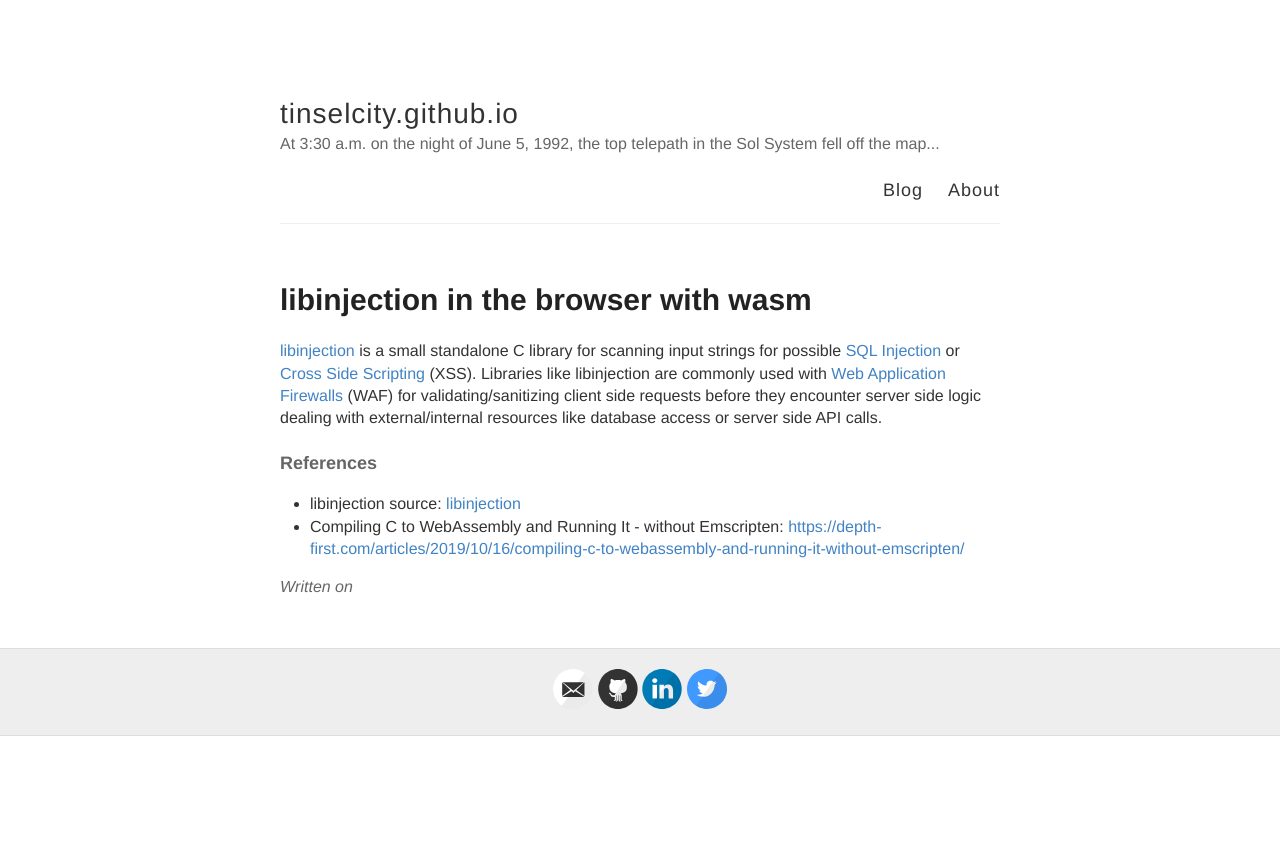
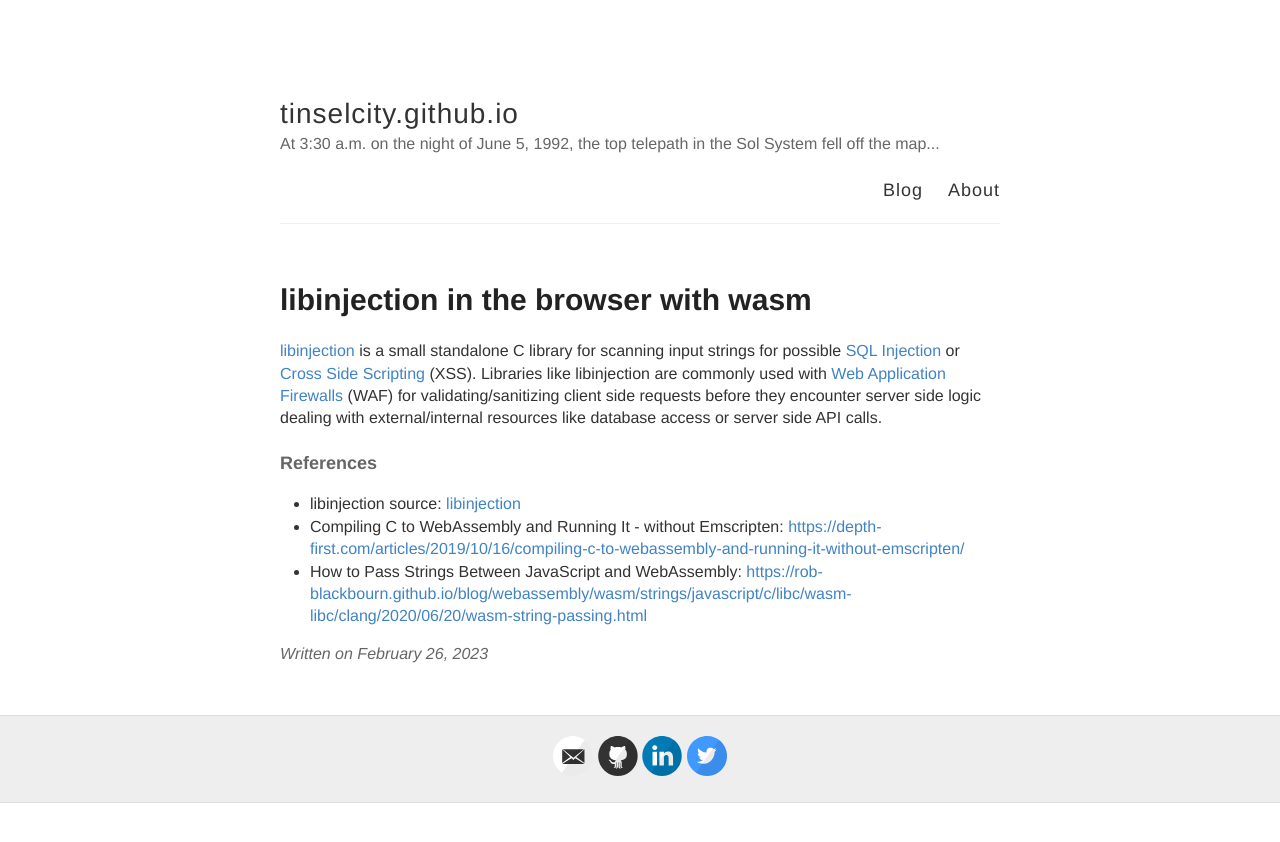
Before and after one commit to tinselcity/tinselcity.github.io, a Jekyll site: the page built from _posts/2023-2-26-Libinjection-Wasm.md, in a window 1280 px wide. Shown: the top 842 px of the page. Built offline with Jekyll 4.4.1, drawn with Linux system fonts in a browser that asks for light colours.

Commit message:
playing with libinjection.

```diff
--- a/2023-2-26-Libinjection-Wasm.md
+++ b/_posts/2023-2-26-Libinjection-Wasm.md
@@ -9,3 +9,4 @@ title: libinjection in the browser with wasm
 #### References
 - libinjection source: [libinjection](https://github.com/libinjection/libinjection)
 - Compiling C to WebAssembly and Running It - without Emscripten: [https://depth-first.com/articles/2019/10/16/compiling-c-to-webassembly-and-running-it-without-emscripten/](https://depth-first.com/articles/2019/10/16/compiling-c-to-webassembly-and-running-it-without-emscripten/)
+- How to Pass Strings Between JavaScript and WebAssembly: [https://rob-blackbourn.github.io/blog/webassembly/wasm/strings/javascript/c/libc/wasm-libc/clang/2020/06/20/wasm-string-passing.html](https://rob-blackbourn.github.io/blog/webassembly/wasm/strings/javascript/c/libc/wasm-libc/clang/2020/06/20/wasm-string-passing.html)
```
